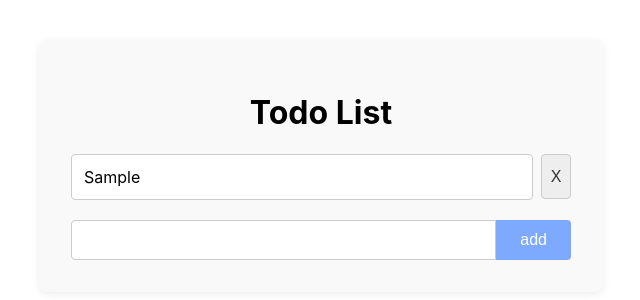
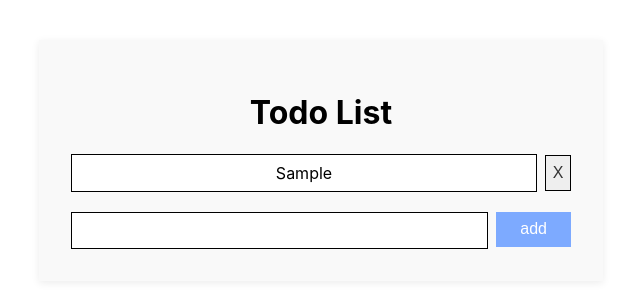
Before and after one commit to yiamns/day10-react-todo, a React (Create React App) app: page / in a window 1280 px wide. Both pictures are taken after typing "Sample" into the empty fields and a click on the button "add". Shown: the top 300 px of the page, without its empty margins (319-959 px from the left). Built offline with nearby package versions, Linux system fonts and the light colour scheme.

Commit message:
style: Refactor Todo UI for improved layout and consistency

```diff
--- a/src/App.css
+++ b/src/App.css
@@ -1,21 +1,7 @@
-.todo-item{
-  width: 320px;
-  padding: 16px;
-  border: 1px solid #000;
-  margin-top: 20px;
-  text-align: center;
-}
-
-.todo-item .todo-done{
-  color: #aaa;
-  text-decoration: line-through;
-}
-
 .todo-container {
   max-width: 500px;
   margin: 40px auto;
   background: #f9f9f9;
-  border-radius: 8px;
   padding: 32px;
   box-shadow: 0 2px 8px rgba(0,0,0,0.08);
 }
@@ -30,31 +16,60 @@ h1 {
   margin-bottom: 24px;
 }
 
+.todo-row {
+  display: flex;
+  align-items: center;
+  margin-top: 20px;
+}
+
+/* todo 文本框：黑色边框，直角，高度和 X 按钮一致 */
 .todo-text {
   flex: 1;
-  padding: 12px;
+  height: 36px; /* 和 X 按钮高度一致 */
+  padding: 0 16px;
+  border: 1.5px solid #000;
+  border-radius: 0;
+  background: #fff;
   font-size: 16px;
-  background: #fff;
-  border: 1px solid #ccc;
-  border-radius: 4px;
+  text-align: center;
+  margin-right: 8px;
   cursor: pointer;
-  margin-right: 8px;
+  display: flex;
+  align-items: center;
+  justify-content: center;
+  transition: background 0.2s;
 }
 
+.todo-text:hover {
+  background: #f0f0f0;
+}
+
+.todo-done {
+  color: #aaa;
+  text-decoration: line-through;
+}
+
+/* X 按钮：直角，灰色底，黑色边框，高度45px */
 .todo-btn {
-  width: 30px;
-  height: 45px;
+  width: 26px;
+  height: 36px;
   background: #eee;
-  border: 1px solid #ccc;
-  border-radius: 4px;
+  border: 1.5px solid #000;
+  border-radius: 0;
   font-size: 16px;
   color: #333;
   cursor: pointer;
   display: flex;
   align-items: center;
   justify-content: center;
+  transition: background 0.2s;
 }
 
+.todo-btn:hover {
+  background: #ccc;
+}
+
+/* 输入框和 add 按钮 */
 .todo-input {
   display: flex;
   margin-top: 20px;
@@ -62,18 +77,26 @@ h1 {
 
 .todo-input input {
   flex: 1;
-  padding: 10px;
+  height: 35px;
+  padding: 0 10px;
   font-size: 16px;
-  border: 1px solid #ccc;
-  border-radius: 4px 0 0 4px;
+  border: 1.5px solid #000;
+  border-radius: 0;
+  margin-right: 8px;
 }
 
 .todo-input button {
+  height: 35px; /* 和输入框、todo文本框、X按钮一致 */
   padding: 0 24px;
   background: #7daaff;
   color: #fff;
+  border-radius: 0;
+  font-size: 16px;
   border: none;
-  border-radius: 0 4px 4px 0;
-  font-size: 16px;
   cursor: pointer;
+  transition: background 0.2s;
 }
+
+.todo-input button:hover {
+  background: #4e8cff;
+}
--- a/src/App.js
+++ b/src/App.js
@@ -5,26 +5,6 @@ import {createContext, useContext, useReducer, useState} from "react";
 
 export const initState = [];
 export const TodoContext = createContext();
-
-function TodoItem(props) {
-    const {dispatch} = useContext(TodoContext);
-
-    function makeAsDone() {
-        dispatch({
-            type: 'TOGGLE_TODO',
-            payload: {id: props.todo.id}
-        });
-    }
-
-    return (
-        <span
-            className={props.todo.done ? "todo-done" : ""}
-            onClick={makeAsDone}
-        >
-            {props.todo.text}
-        </span>
-    );
-}
 
 export function todoReducer(state, action) {
     switch (action.type) {
@@ -57,39 +37,16 @@ function TodoGroup() {
     return (
         <div>
             {state.map((item) => (
-                <div key={item.id} style={{display: 'flex', alignItems: 'center', marginBottom: '10px'}}>
+                <div key={item.id} className="todo-row">
                     <div
-                        className={item.done ? "todo-done" : ""}
+                        className={`todo-text${item.done ? " todo-done" : ""}`}
                         onClick={() => dispatch({type: 'TOGGLE_TODO', payload: {id: item.id}})}
-                        style={{
-                            flex: 1,
-                            padding: "12px",
-                            fontSize: "16px",
-                            background: "#fff",
-                            border: "1px solid #ccc",
-                            borderRadius: "4px",
-                            cursor: "pointer",
-                            textDecoration: item.done ? "line-through" : "none",
-                            marginRight: "8px"
-                        }}
                     >
                         {item.text}
                     </div>
                     <button
+                        className="todo-btn"
                         onClick={() => dispatch({type: 'DELETE_TODO', payload: {id: item.id}})}
-                        style={{
-                            width: "30px",
-                            height: "45px",
-                            background: "#eee",
-                            border: "1px solid #ccc",
-                            borderRadius: "4px",
-                            fontSize: "16px",
-                            color: "#333",
-                            cursor: "pointer",
-                            display: "flex",
-                            alignItems: "center",
-                            justifyContent: "center"
-                        }}
                     >
                         X
                     </button>
@@ -98,6 +55,7 @@ function TodoGroup() {
         </div>
     );
 }
+
 
 
 function TodoInput() {
@@ -117,34 +75,14 @@ function TodoInput() {
     }
 
     return (
-        <div style={{display: "flex", marginTop: "20px"}}>
+        <div className="todo-input">
             <input
                 type="text"
                 value={input}
                 onChange={e => setInput(e.target.value)}
                 onKeyDown={handleKeyDown}
-                style={{
-                    flex: 1,
-                    padding: "10px",
-                    fontSize: "16px",
-                    border: "1px solid #ccc",
-                    borderRadius: "4px 0 0 4px"
-                }}
             />
-            <button
-                onClick={handleAdd}
-                style={{
-                    padding: "0 24px",
-                    background: "#7daaff",
-                    color: "#fff",
-                    border: "none",
-                    borderRadius: "0 4px 4px 0",
-                    fontSize: "16px",
-                    cursor: "pointer"
-                }}
-            >
-                add
-            </button>
+            <button onClick={handleAdd}>add</button>
         </div>
     );
 }
@@ -152,18 +90,10 @@ function TodoInput() {
 function App() {
     const [state, dispatch] = useReducer(todoReducer, initState);
     return (
-        <div style={{
-            maxWidth: "500px",
-            margin: "40px auto",
-            background: "#f9f9f9",
-            borderRadius: "8px",
-            padding: "32px",
-            boxShadow: "0 2px 8px rgba(0,0,0,0.08)"
-        }}>
-            <h1 style={{textAlign: "center"}}>Todo List</h1>
-            {/* 只在没有todo时显示提示语 */}
+        <div className="todo-container">
+            <h1>Todo List</h1>
             {state.length === 0 && (
-                <div style={{textAlign: "center", color: "#666", marginBottom: "24px"}}>
+                <div className="todo-tip">
                     Add the things you need to do today...
                 </div>
             )}
```
